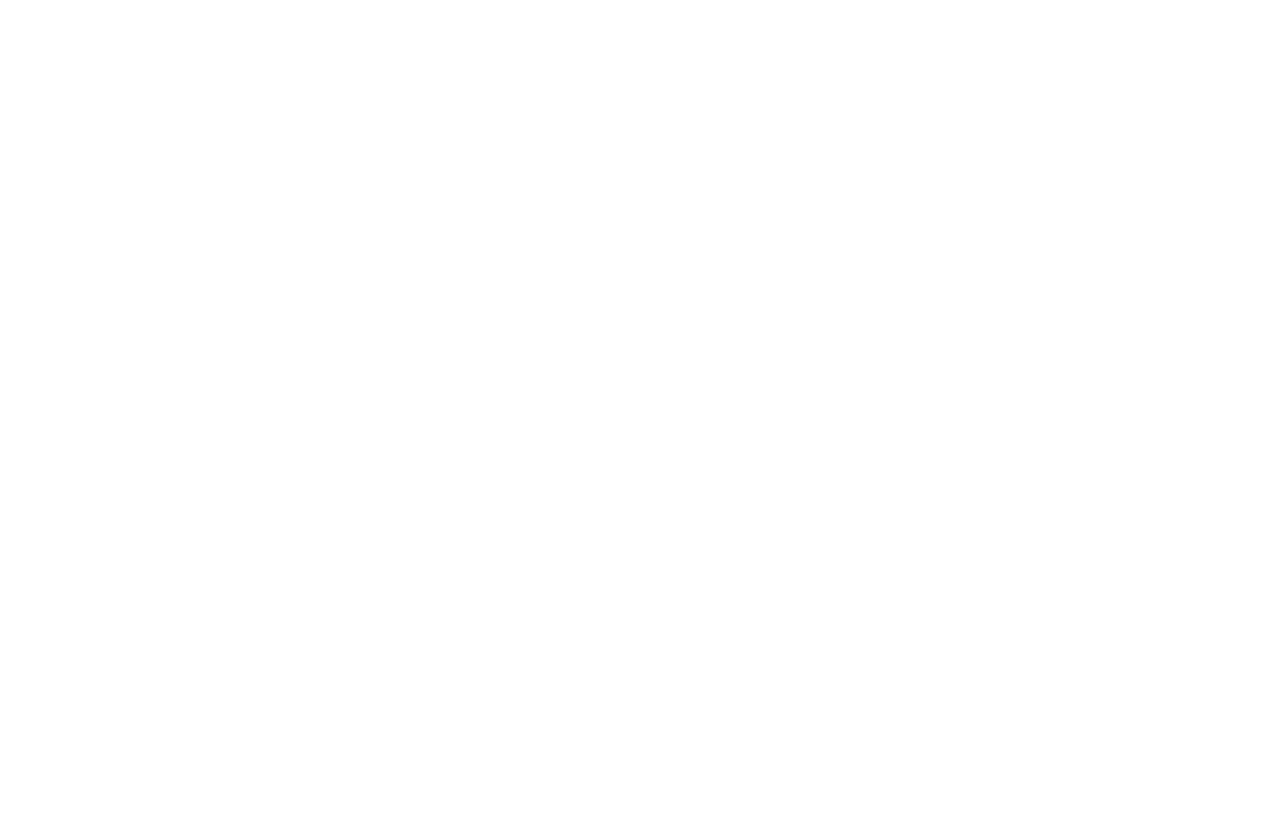
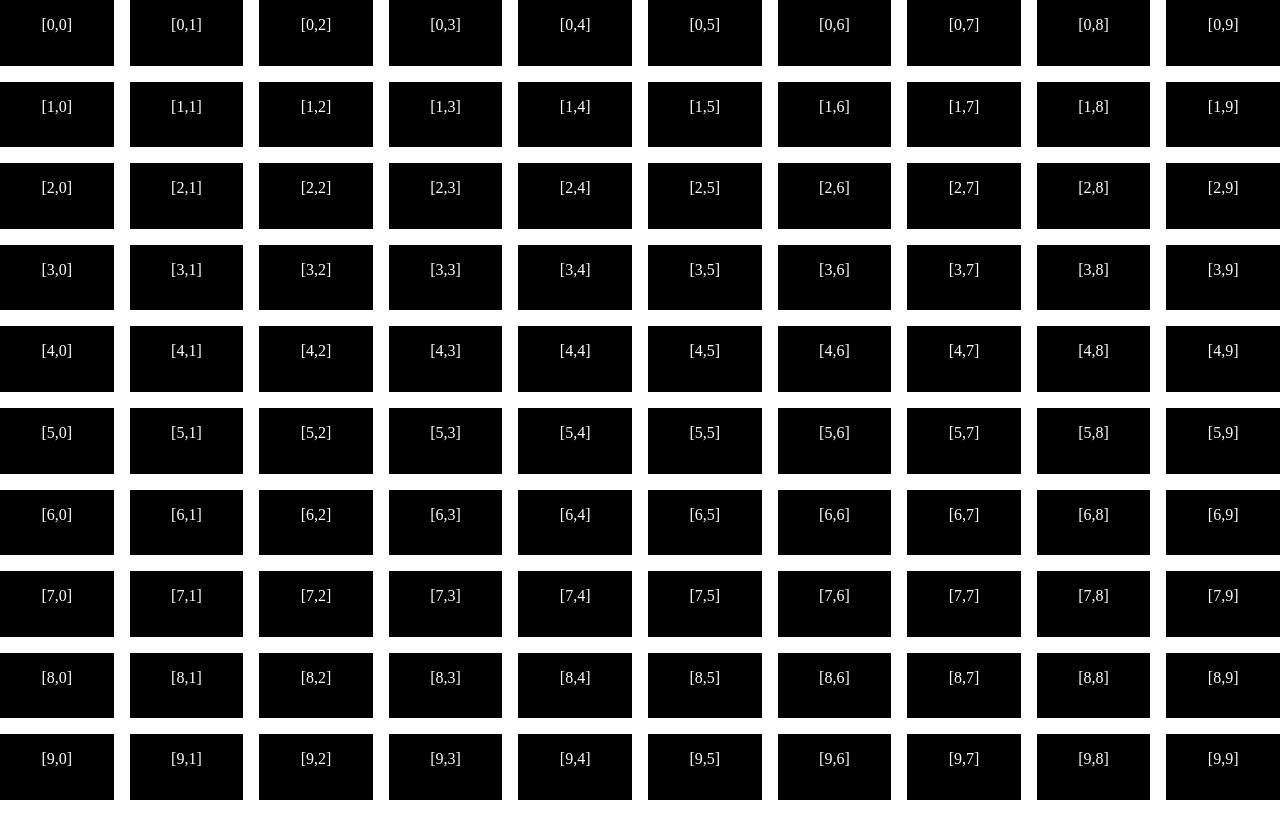
Before and after one commit to Artx999/minesweeper, a plain HTML site: page index.html in a window 1280 px wide. Drawn offline with nearby package versions, Linux system fonts and the light colour scheme.

Commit message:
Added the feature of generating a visual board
Also:
- Fixed so that errors are more correct
- Renamed a few variables
- Made it so that the amount of bombs on the board is calculated separately to the board size.

Notes:
- The visual board needs a lot of visual as well as functional upgrades.

```diff
--- a/script.js
+++ b/script.js
@@ -7,6 +7,9 @@ class Square {
         this.coords = coords
         this.isBomb = isBomb
     }
+    click() {
+        console.log(this.coords)
+    }
 }
 class Board {
     constructor() {
@@ -14,38 +17,56 @@ class Board {
     }
     /**
      * @param {int} difficulty
+     * @param {int} bombAmount
      */
-    create(difficulty) {
+    create(difficulty, bombAmount) {
         console.log("Creating board...")
-        // Checking if the difficulty is valid
-        if (!Number.isInteger(difficulty)) throw new Error("Difficulty not set to int")
+        // Checking if the difficulty and bombAmount is valid
+        if (!Number.isInteger(difficulty)) throw new Error("Difficulty not set to int or undefined")
         let minDifficulty = 0, maxDifficulty = 2
         if (difficulty < minDifficulty || difficulty > maxDifficulty) throw new Error("Difficulty must be between " + minDifficulty + " and " + maxDifficulty)
+        if (!Number.isInteger(bombAmount)) throw new Error("Amount of bombs not set to int or undefined")
 
+        // Defines board size
         this.difficulty = difficulty
-        let size = (this.difficulty + 1) * 5
-        let bombAmount = (this.difficulty + 1) * 10
+        let xSize = (this.difficulty + 1) * 5
+        let ySize = (this.difficulty + 1) * 5
 
         // Get bombs cords
         this.bombsCoords = []
         for (let i = 0; i < bombAmount; i++) {
-            let newBomb = [randomIntFromInterval(0, size), randomIntFromInterval(0, size)]
+            let newBomb = [randomIntFromInterval(0, xSize - 1), randomIntFromInterval(0, ySize - 1)]
             if (!JSON.stringify(this.bombsCoords).includes(JSON.stringify(newBomb))) this.bombsCoords.push(newBomb)
             else i--
         }
 
         // Generate squares
-        for (let x = 0; x < size; x++) {
-            for (let y = 0; y < size; y++) {
+        for (let x = 0; x < xSize; x++) {
+            for (let y = 0; y < ySize; y++) {
                 let coords = [x, y]
                 let isBomb = false
                 isBomb = JSON.stringify(this.bombsCoords).includes(JSON.stringify(coords));
                 this.squaresList.push(new Square(coords, isBomb))
             }
         }
+
+        // Generate the visual board
+        let board = $("#board")
+        board.css('--grid-rows', xSize);
+        board.css('--grid-cols', ySize);
+        this.squaresList.forEach(function (item) {
+            let square = $("<div></div>")
+                .addClass("square")
+                .html(JSON.stringify(item.coords))
+                .on("click", function () {
+                    item.click()
+                })
+            board.append(square)
+        })
         console.log("Created board")
     }
 }
+
 /*
 
 class Game {
@@ -63,10 +84,11 @@ game = new Game()
 game.start()
 
  */
+
 function randomIntFromInterval(min, max) { // min and max included
     return Math.floor(Math.random() * (max - min + 1) + min)
 }
 
 let board = new Board()
-board.create(1)
+board.create(1, 2)
 console.log(board)
--- a/style.css
+++ b/style.css
@@ -1,5 +1,24 @@
+:root {
+    --grid-cols: 1;
+    --grid-rows: 1;
+}
+html, body {
+    margin: 0;
+    padding: 0;
+    width: 100%;
+    height: 100%;
+}
 #board {
+    width: 100%;
+    height: 100%;
     display: grid;
-    width: 100vw;
-    height: 100vh;
+    grid-gap: 1em;
+    grid-template-rows: repeat(var(--grid-rows), 1fr);
+    grid-template-columns: repeat(var(--grid-cols), 1fr);
 }
+.square {
+    padding: 1em;
+    text-align: center;
+    background-color: black;
+    color: white;
+}
```
